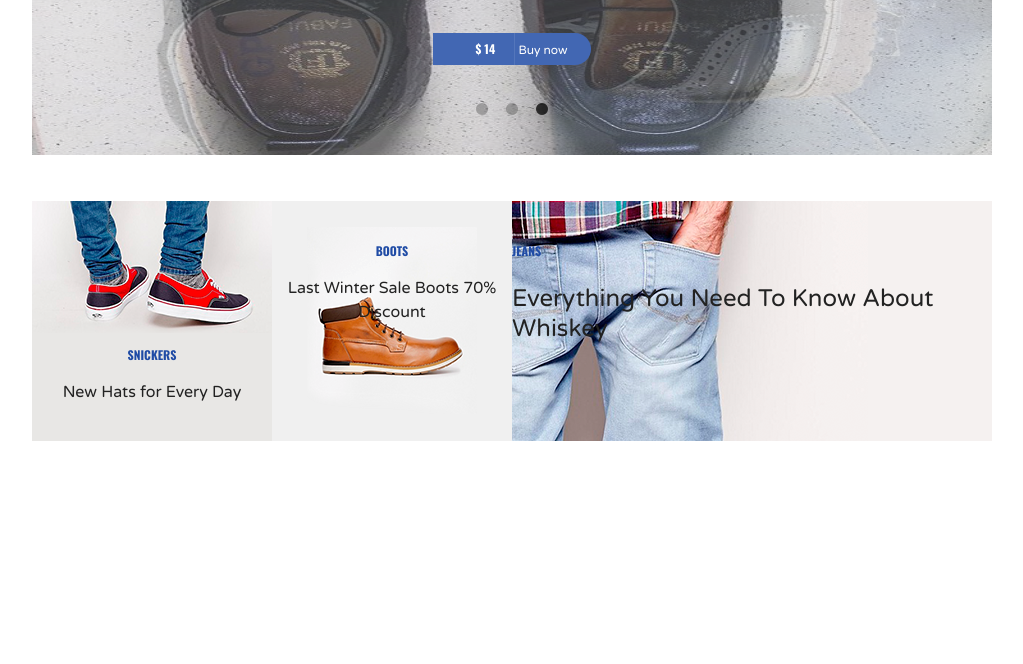
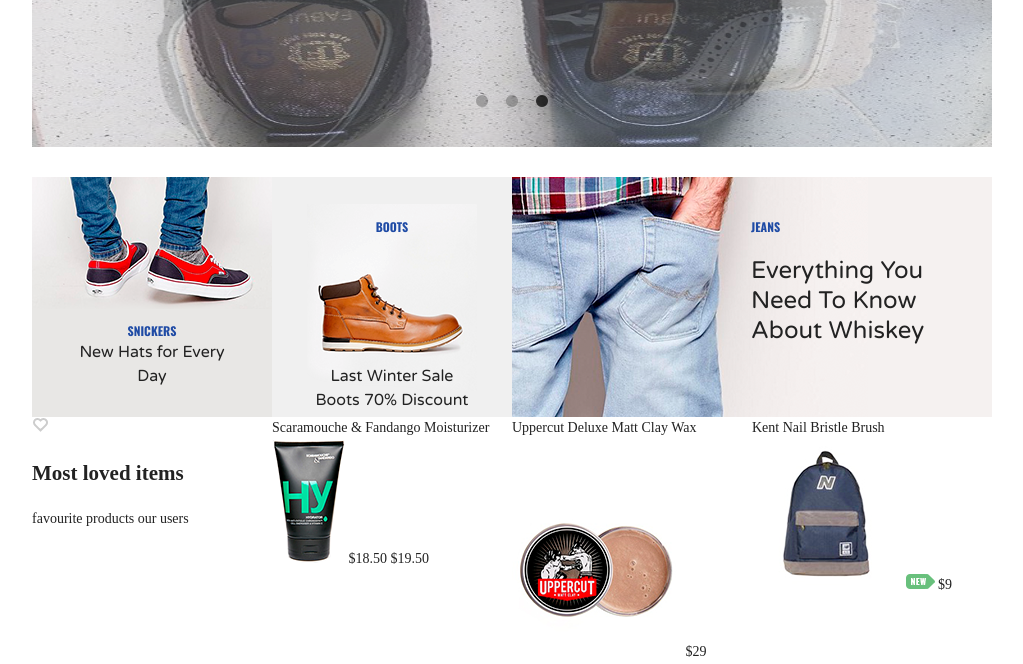
Before and after one commit to Mynik3D/Jersey, a plain HTML site: page index.html in a window 1280 px wide. Shown: the part 414-1078 px from the top of the page, without its empty margins (138-1161 px from the left). Before the commit the page ends 863 px from the top, so only its background shows below. Drawn offline with nearby package versions, Linux system fonts and the light colour scheme.

Commit message:
Block Most Loved

```diff
--- a/css/style.less
+++ b/css/style.less
@@ -1,3 +1,12 @@
+* {
+    -webkit-box-sizing: border-box;
+    -moz-box-sizing: border-box;
+    -box-sizing: border-box;
+}
+p{
+	margin: 0;
+}
+
 body{
 	font-size: 14px;
 	line-height: 1.6;
@@ -98,11 +107,7 @@ body{
     align-items: center;
     }
 
-/*.main{
-	max-width: 960px;
-	margin: 20px auto;
 
-}*/
 
 
 img{
@@ -142,6 +147,8 @@ img{
 		font-weight: 700;
 		text-transform: uppercase;
 		text-shadow: -2px 1px 1px rgba(0, 0, 0, 0.5);
+		-webkit-text-shadow: -2px 1px 1px rgba(0, 0, 0, 0.5);
+
 }
 		&__desc{
 			color: #fff;
@@ -168,7 +175,9 @@ img{
 
 
 .banners{
-	&__item-snic{
+
+	&__item{
+			&-snic{
 		background: url(../images/snick.png);
 		width: 240px;
         height: 240px;
@@ -185,7 +194,7 @@ img{
 						        }
 	}
 
-	&__item-boot{
+	&-boot{
 		background: url(../images/boot.png) no-repeat center;
 		background-color: #f0f0f0;
 		width: 240px;
@@ -200,16 +209,18 @@ img{
 								font-size: 16px;
 								font-weight: 400;
 								line-height: 24px;
+								padding-top: 128px;
+
 					        }
 	}
-
-	&__item-whis{
+	&-whis{
 		background: url(../images/jeans.png);
 		width: 480px;
 		height: 240px;
 
 		h4{
         	padding-top: 40px;
+        	margin: 0;
         }
 							        p{
 							        	color: #222222;
@@ -217,16 +228,27 @@ img{
 										font-size: 24px;
 										font-weight: 400;
 										line-height: 30px;
+										padding-top: 20px;
+
 							        }
 	}
+	&__text-q{
+		padding-left: 239px;
+	}
 
-/*banner h4*/
 		h4{
 				color: #1f4ba5;
 				font-family: Oswald;
 				font-size: 12px;
 				font-weight: 700;
 				text-transform: uppercase;
+				margin: 0;
+
+	}
 	}
 
 }
+
+.most{
+	text-align: center;
+}
--- a/index.html
+++ b/index.html
@@ -11,6 +11,7 @@
 	<link rel="stylesheet" href="css/slick-theme.css">
 	<link rel="stylesheet" href="css/slick.css">
 	<link rel="stylesheet" href="css/style-slick.min.css">
+	<link rel="stylesheet" href="css/normalize.css">
 
 </head>
 <body>
@@ -110,37 +111,86 @@
 </div>
 
 <div class="container_12">
-
-
 <div class="banners">
 	<div class="grid_3 pull_6/">
+<div class="banners__item">
 	 <div class="banners__item-snic">
+	 <div class="banners__item__text">
       	<h4>Snickers</h4>
-      	<p>New Hats for Every
-Day</p>
+      	<p>New Hats for Every <br>Day</p>
+</div>
       </div>
+</div>
 	</div>
 
 	<div class="grid_3">
+<div class="banners__item">
 	 <div class="banners__item-boot">
+	 <div class="banners__item__text">
      	<h4>Boots</h4>
-     	<p>Last Winter Sale
-Boots 70% Discount</p>
+     	<p>Last Winter Sale <br> Boots 70% Discount</p>
+</div>
      </div>
+</div>
 	</div>
  <div class="grid_6 push_3\">
+<div class="banners__item">
 	<div class="banners__item-whis">
+	<div class="banners__item__text-q">
       	<h4>Jeans</h4>
-      	<p>Everything You
-Need To Know
-About Whiskey
-</p>
+      	<p>Everything You <br> Need To Know <br> About Whiskey </p>
+</div>
       </div>
+</div>
 	</div>
 </div>
 </div>
 
-
+<div class="container_16">
+<div class="most-l">
+	<div class="grid_4">
+		<div class="most-l__header">
+			<div class="most-l__header-arrows"></div>
+			<div class="most-l__header-h">
+					<img src="images/heart.png" alt="image-heart">
+					<h2>Most loved items</h2>
+			<p>favourite products our users</p>
+			</div>
+		</div>
+	</div>
+	 <div class="grid_4">
+	 	<div class="most-l__first">
+	 		<div class="most-l__first-product">
+	 			<p>Scaramouche &amp; Fandango Moisturizer</p>
+	 			<img src="images/hy.png" alt="image-hy">
+	 			<span class="sale"></span>
+			<span class="price">&#36;18.50</span>
+			<span class="no-price">&#36;19.50</span>
+	 		</div>
+	 	</div>
+	 </div>
+	<div class="grid_4">
+		<div class="most-l__second">
+			<div class="most-l__second-product">
+	 			<p>Uppercut Deluxe Matt Clay Wax</p>
+	 			<img src="images/upper.png" alt="image-upper">
+	 		<span>&#36;29</span>
+	 		</div>
+		</div>
+	</div>
+	<div class="grid_4">
+		<div class="most-l__third">
+			<div class="most-l__third-product">
+				<p>Kent Nail Bristle Brush</p>
+				<img src="images/bag.png" alt="image-bag">
+				<img src="images/new.png" alt="images-newsale">
+				<span class="nsale"></span>
+			<span>&#36;9</span>
+			</div>
+		</div>
+	</div>
+</div>
+</div>
 
 
 
@@ -153,12 +203,20 @@ About Whiskey
 </body>
 </html>
 
-    <div class="grid_6 ">
 
-    </div>
-    <div class="grid_6 ">
+	<div class="grid_4">
+		<div class="most__text"></div>
+		<div class="most__img"></div>
+		<div class="most__title">
 
-    </div>
-  <div class="grid_12">
+		</div>
+	</div>
 
-    </div>
+	<div class="grid_4">
+		<div class="most__text"></div>
+		<div class="most__img"></div>
+		<div class="most__title">
+
+		</div>
+	</div>
+	</div>
```
Also changed, not shown: css/normalize.css (added), css/style.css, images/bag.png (added), images/heart.png (added), images/hy.png (added), images/new.png (added), images/sale.png (added), images/upper.png (added).
